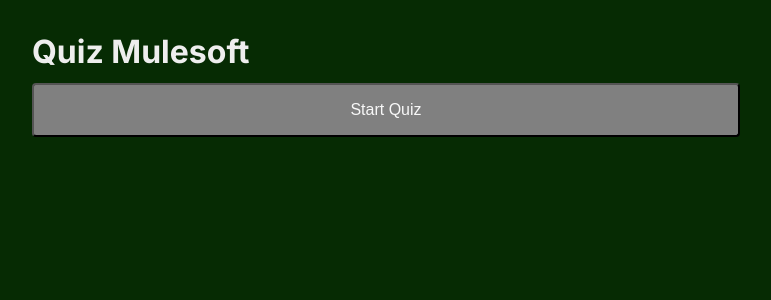
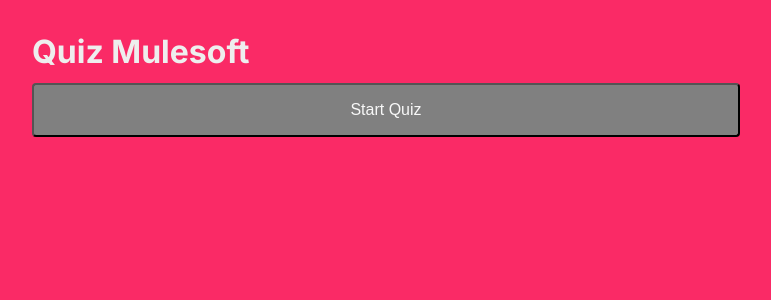
Before and after one commit to lefatoum2/Quiz_Mulesoft, a Next.js app: page / in a window 1280 px wide. Shown: the top 300 px of the page, without its empty margins (254-1025 px from the left). Built offline with nearby package versions, Linux system fonts and the light colour scheme.

Commit message:
Update globals.css

```diff
--- a/app/globals.css
+++ b/app/globals.css
@@ -6,7 +6,7 @@
 
 html, body {
   overflow-x: hidden;
-  background-color: #062b03;
+  background-color: #FA2A66;
 }
 
 main {
```
